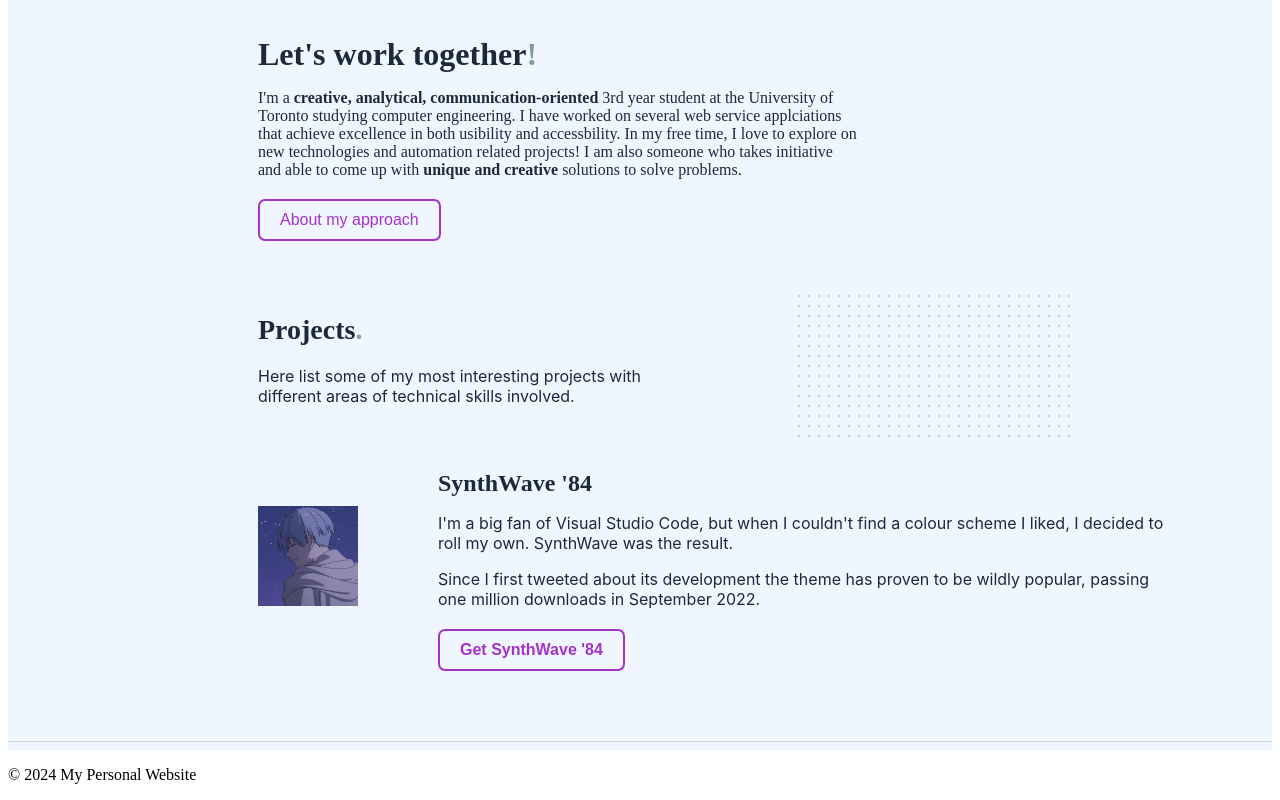
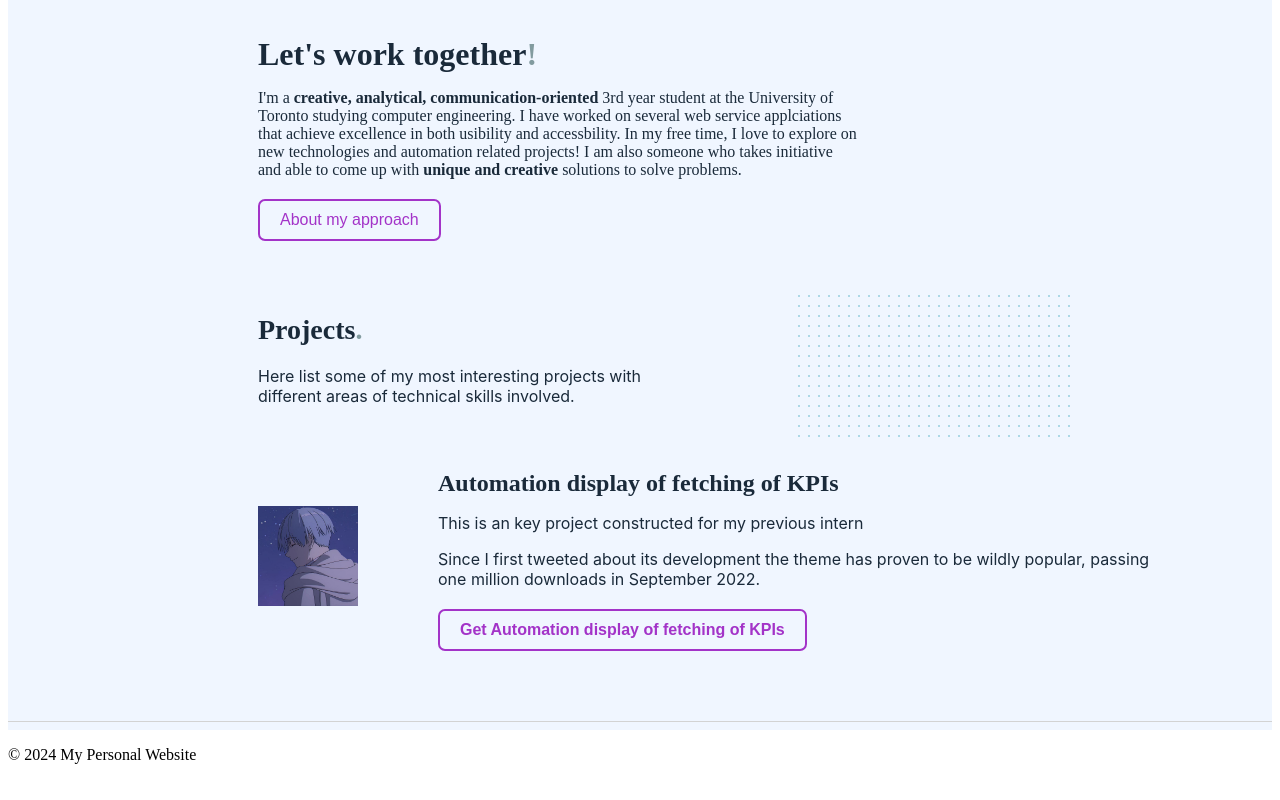
Before and after one commit to ericL0u/Personal_website, a React (Vite) app in the folder personalWebsite/: page / in a window 1280 px wide. Shown: the part 889-1689 px from the top of the page. Built offline with nearby package versions, Linux system fonts and the light colour scheme.

Commit message:
Update Work.jsx
Added project description (1)

```diff
--- a/personalWebsite/src/components/Work.jsx
+++ b/personalWebsite/src/components/Work.jsx
@@ -23,8 +23,8 @@ const Project = ({ title, descrip1, descrip2, img, imgTitle }) => {
 function Work() {
     const allProjects = {
       1: {
-        'title': 'SynthWave \'84',
-        'descrip1': 'I\'m a big fan of Visual Studio Code, but when I couldn\'t find a colour scheme I liked, I decided to roll my own. SynthWave was the result.',
+        'title': 'Automation display of fetching of KPIs',
+        'descrip1': 'This is an key project constructed for my previous intern ',
         'descrip2': 'Since I first tweeted about its development the theme has proven to be wildly popular, passing one million downloads in September 2022.',
         'img': openSourceLogo,
         'imgTitle': 'SynthWave \'84 Logo'
```
